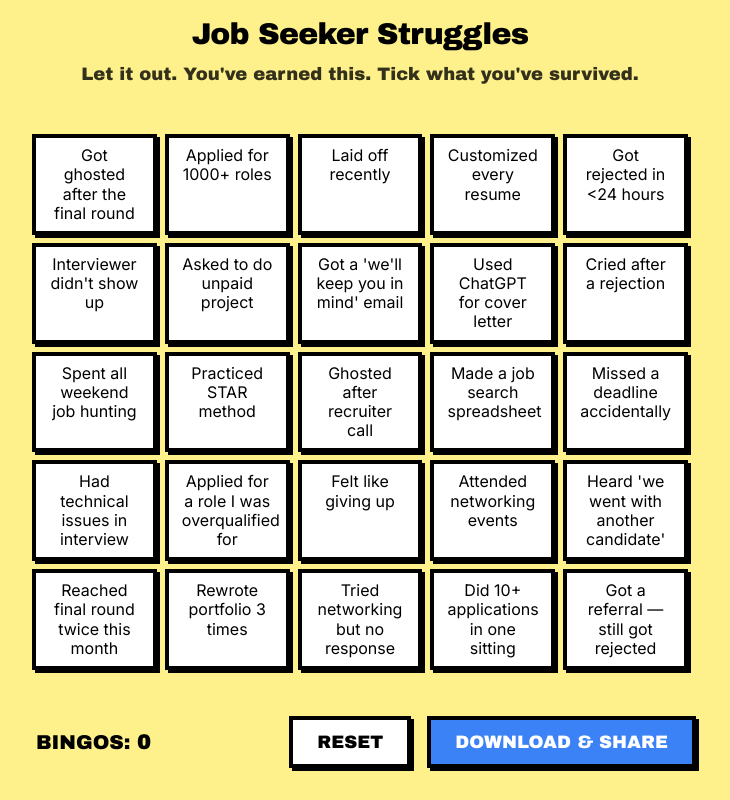
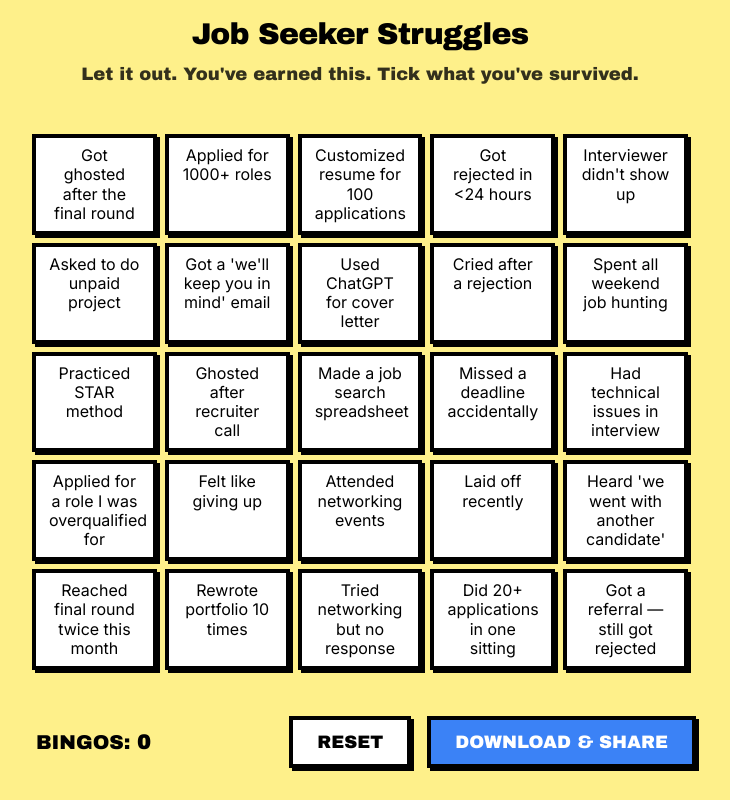
Before and after one commit to heyvj99/bingo, a React (Vite) app: page / in a window 1280 px wide. Shown: the whole page, without its empty margins (280-1010 px from the left). Built offline with nearby package versions, Linux system fonts and the light colour scheme.

Commit message:
Changes in the bingo content

```diff
--- a/src/App.jsx
+++ b/src/App.jsx
@@ -8,8 +8,7 @@ import BigCelebration from "./components/BigCelebration";
 const BINGO_CONTENT = [
   "Got ghosted after the final round",
   "Applied for 1000+ roles",
-  "Laid off recently",
-  "Customized every resume",
+  "Customized resume for 100 applications",
   "Got rejected in <24 hours",
   "Interviewer didn't show up",
   "Asked to do unpaid project",
@@ -25,11 +24,12 @@ const BINGO_CONTENT = [
   "Applied for a role I was overqualified for",
   "Felt like giving up",
   "Attended networking events",
+  "Laid off recently",
   "Heard 'we went with another candidate'",
   "Reached final round twice this month",
-  "Rewrote portfolio 3 times",
+  "Rewrote portfolio 10 times",
   "Tried networking but no response",
-  "Did 10+ applications in one sitting",
+  "Did 20+ applications in one sitting",
   "Got a referral — still got rejected",
 ];
 
```
